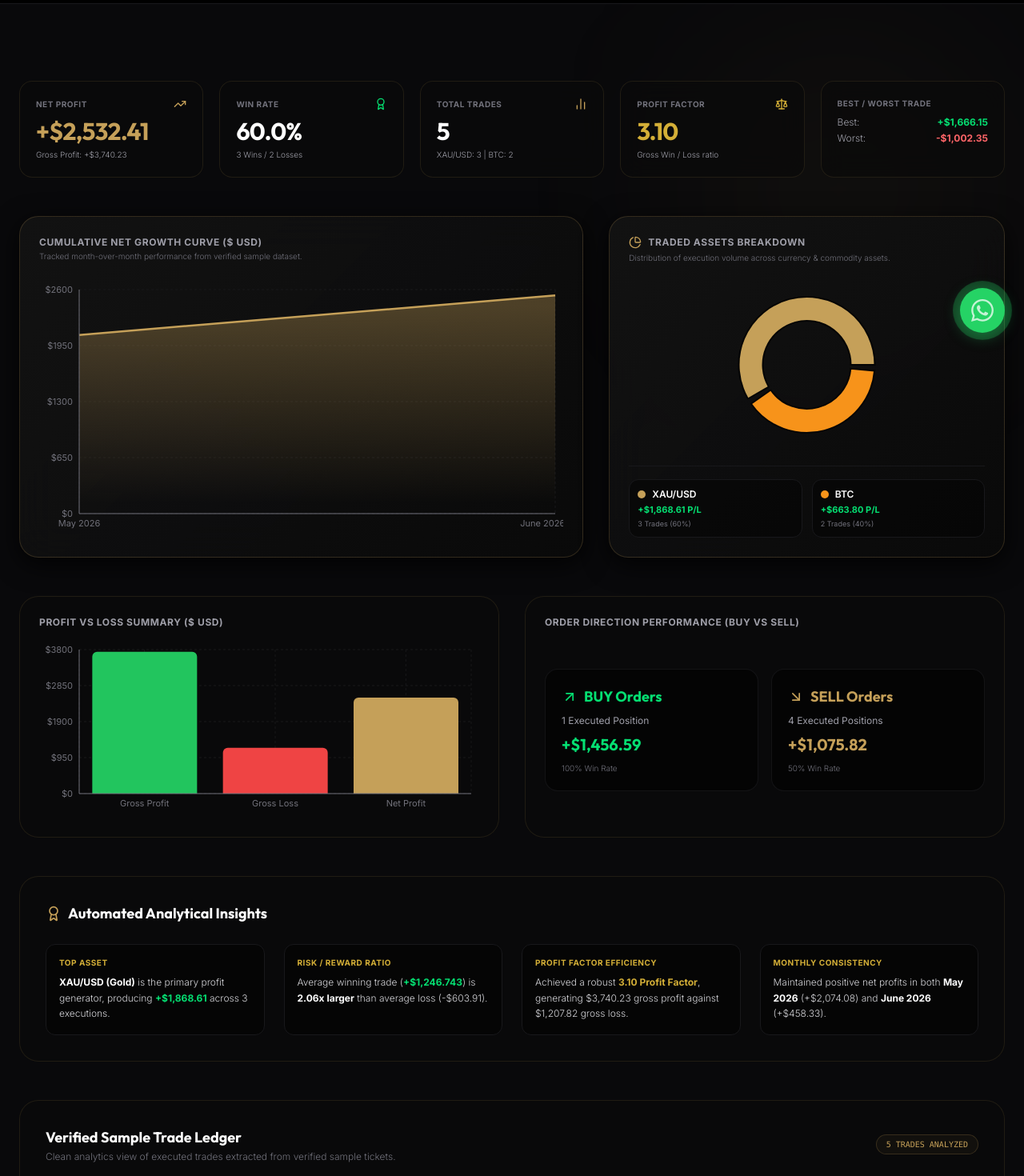
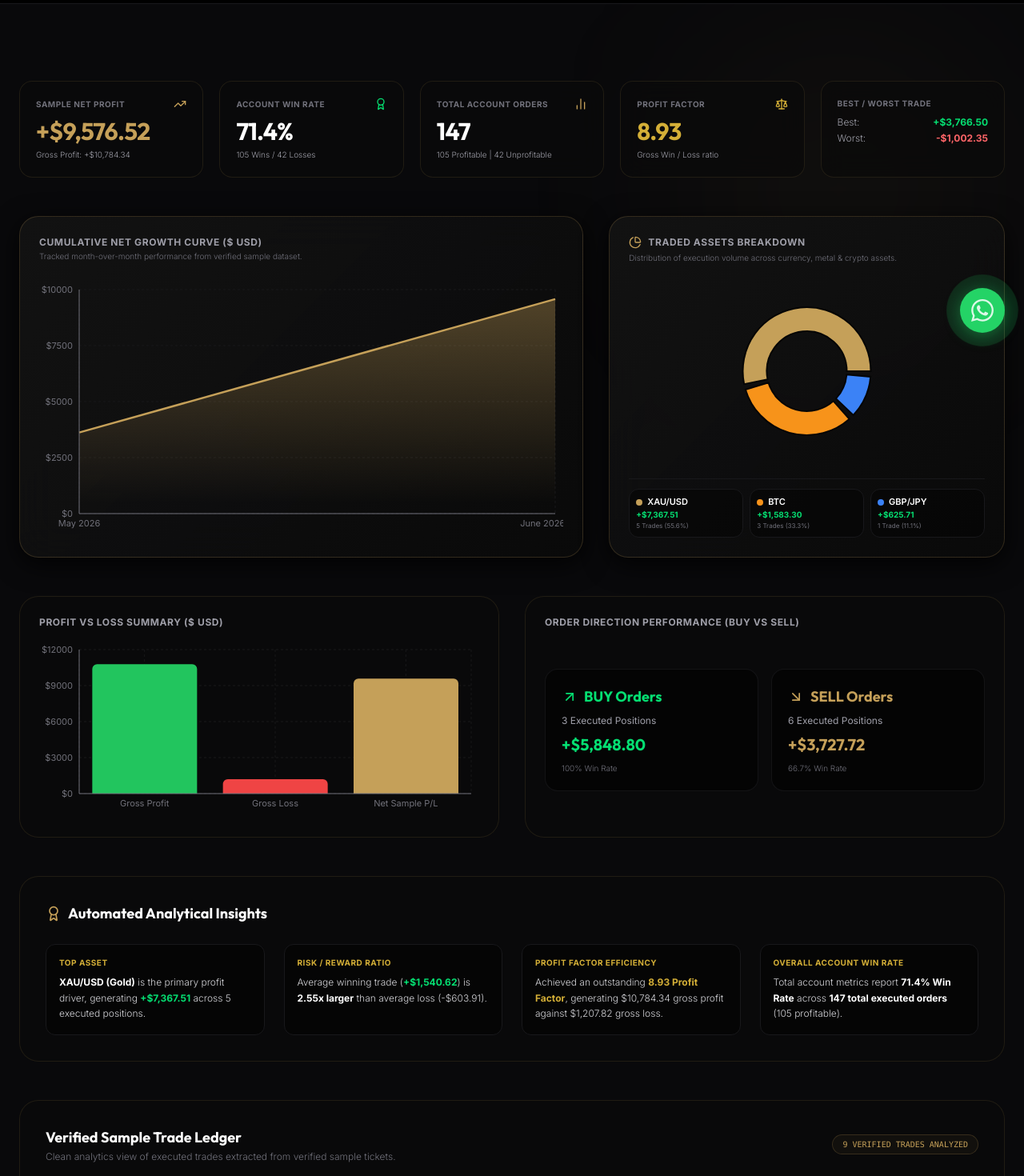
Before and after one commit to faisal27-hub/Trading-Agency, a React (Vite) app in the folder frontend/: page /dashboard in a window 1280 px wide. Shown: the part 360-1830 px from the top of the page at 80% size. Built offline with nearby package versions, Linux system fonts and the light colour scheme.

Commit message:
feat(dashboard): incorporate additional trade tickets and account order summary data

```diff
--- a/frontend/src/pages/Dashboard/index.tsx
+++ b/frontend/src/pages/Dashboard/index.tsx
@@ -28,10 +28,10 @@ import {
 } from 'lucide-react';
 import { PageTransition } from '../../components/PageTransition';
 
-// Clean, non-confidential sample trade dataset extracted strictly from uploaded trade tickets
+// Clean, non-confidential trade dataset compiled strictly from uploaded trade tickets
 interface VerifiedTrade {
   id: string;
-  instrument: 'XAU/USD' | 'BTC';
+  instrument: 'XAU/USD' | 'BTC' | 'GBP/JPY';
   type: 'BUY' | 'SELL';
   profit: number;
   date: string;
@@ -40,53 +40,63 @@ interface VerifiedTrade {
 }
 
 const VERIFIED_TRADES: VerifiedTrade[] = [
-  { id: '1', instrument: 'BTC', type: 'SELL', profit: 1666.15, date: '23 Jun 2026', month: 'June 2026', result: 'WIN' },
-  { id: '2', instrument: 'BTC', type: 'SELL', profit: -1002.35, date: '21 Jun 2026', month: 'June 2026', result: 'LOSS' },
-  { id: '3', instrument: 'XAU/USD', type: 'SELL', profit: -205.47, date: '10 Jun 2026', month: 'June 2026', result: 'LOSS' },
-  { id: '4', instrument: 'XAU/USD', type: 'SELL', profit: 617.49, date: '12 May 2026', month: 'May 2026', result: 'WIN' },
-  { id: '5', instrument: 'XAU/USD', type: 'BUY', profit: 1456.59, date: '11 May 2026', month: 'May 2026', result: 'WIN' },
+  { id: '1', instrument: 'XAU/USD', type: 'SELL', profit: 1732.40, date: '30 Jun 2026', month: 'June 2026', result: 'WIN' },
+  { id: '2', instrument: 'BTC', type: 'SELL', profit: 1666.15, date: '23 Jun 2026', month: 'June 2026', result: 'WIN' },
+  { id: '3', instrument: 'BTC', type: 'SELL', profit: -1002.35, date: '21 Jun 2026', month: 'June 2026', result: 'LOSS' },
+  { id: '4', instrument: 'XAU/USD', type: 'SELL', profit: -205.47, date: '10 Jun 2026', month: 'June 2026', result: 'LOSS' },
+  { id: '5', instrument: 'XAU/USD', type: 'BUY', profit: 3766.50, date: '09 Jun 2026', month: 'June 2026', result: 'WIN' },
+  { id: '6', instrument: 'GBP/JPY', type: 'BUY', profit: 625.71, date: '18 May 2026', month: 'May 2026', result: 'WIN' },
+  { id: '7', instrument: 'BTC', type: 'SELL', profit: 919.50, date: '12 May 2026', month: 'May 2026', result: 'WIN' },
+  { id: '8', instrument: 'XAU/USD', type: 'SELL', profit: 617.49, date: '12 May 2026', month: 'May 2026', result: 'WIN' },
+  { id: '9', instrument: 'XAU/USD', type: 'BUY', profit: 1456.59, date: '11 May 2026', month: 'May 2026', result: 'WIN' },
 ];
 
 export const DashboardPage: React.FC = () => {
-  // Derived Core Metrics from verified trade data
-  const totalTrades = VERIFIED_TRADES.length; // 5
-  const winningTrades = VERIFIED_TRADES.filter((t) => t.result === 'WIN').length; // 3
-  const losingTrades = VERIFIED_TRADES.filter((t) => t.result === 'LOSS').length; // 2
-  const winRate = ((winningTrades / totalTrades) * 100).toFixed(1); // 60.0%
+  // Overall Account Statistics from verified totals dashboard summary
+  const totalAccountOrders = 147;
+  const profitableOrders = 105;
+  const unprofitableOrders = 42;
+  const accountWinRate = ((profitableOrders / totalAccountOrders) * 100).toFixed(1); // 71.4%
 
-  const grossProfit = VERIFIED_TRADES.filter((t) => t.profit > 0).reduce((acc, t) => acc + t.profit, 0); // 3740.23
-  const grossLoss = Math.abs(VERIFIED_TRADES.filter((t) => t.profit < 0).reduce((acc, t) => acc + t.profit, 0)); // 1207.82
-  const netProfit = grossProfit - grossLoss; // 2532.41
-  const profitFactor = (grossProfit / grossLoss).toFixed(2); // 3.10
+  // Sample Dataset Derived Analytics
+  const sampleTradesCount = VERIFIED_TRADES.length; // 9
+  const sampleWins = VERIFIED_TRADES.filter((t) => t.result === 'WIN').length; // 7
+  const sampleLosses = VERIFIED_TRADES.filter((t) => t.result === 'LOSS').length; // 2
 
-  const bestTrade = Math.max(...VERIFIED_TRADES.map((t) => t.profit)); // 1666.15
-  const worstTrade = Math.min(...VERIFIED_TRADES.map((t) => t.profit)); // -1002.35
-  const avgWin = grossProfit / winningTrades; // 1246.74
-  const avgLoss = grossLoss / losingTrades; // 603.91
+  const grossProfit = VERIFIED_TRADES.filter((t) => t.profit > 0).reduce((acc, t) => acc + t.profit, 0); // 10,784.34
+  const grossLoss = Math.abs(VERIFIED_TRADES.filter((t) => t.profit < 0).reduce((acc, t) => acc + t.profit, 0)); // 1,207.82
+  const netProfit = grossProfit - grossLoss; // 9,576.52
+  const profitFactor = (grossProfit / grossLoss).toFixed(2); // 8.93
 
-  // Asset allocation breakdown
+  const bestTrade = Math.max(...VERIFIED_TRADES.map((t) => t.profit)); // 3,766.50
+  const worstTrade = Math.min(...VERIFIED_TRADES.map((t) => t.profit)); // -1,002.35
+  const avgWin = grossProfit / sampleWins; // 1,540.62
+  const avgLoss = grossLoss / sampleLosses; // 603.91
+
+  // Asset Allocation breakdown
   const assetData = [
-    { name: 'XAU/USD (Gold)', value: 3, percentage: '60%', profit: 1868.61, color: '#C5A059' },
-    { name: 'BTC (Bitcoin)', value: 2, percentage: '40%', profit: 663.80, color: '#F7931A' },
+    { name: 'XAU/USD (Gold)', value: 5, percentage: '55.6%', profit: 7367.51, color: '#C5A059' },
+    { name: 'BTC (Bitcoin)', value: 3, percentage: '33.3%', profit: 1583.30, color: '#F7931A' },
+    { name: 'GBP/JPY (Forex)', value: 1, percentage: '11.1%', profit: 625.71, color: '#3B82F6' },
   ];
 
   // Monthly Cumulative Performance Chart Data
   const monthlyChartData = [
-    { month: 'May 2026', netProfit: 2074.08, cumulative: 2074.08, trades: 2, winRate: 100 },
-    { month: 'June 2026', netProfit: 458.33, cumulative: 2532.41, trades: 3, winRate: 33.3 },
+    { month: 'May 2026', netProfit: 3619.29, cumulative: 3619.29, trades: 4, winRate: 100 },
+    { month: 'June 2026', netProfit: 5957.23, cumulative: 9576.52, trades: 5, winRate: 60 },
   ];
 
   // Profit vs Loss Overview Data
   const pnlComparisonData = [
     { category: 'Gross Profit', amount: grossProfit, color: '#22c55e' },
     { category: 'Gross Loss', amount: grossLoss, color: '#ef4444' },
-    { category: 'Net Profit', amount: netProfit, color: '#C5A059' },
+    { category: 'Net Sample P/L', amount: netProfit, color: '#C5A059' },
   ];
 
   // Directional Buy vs Sell Data
   const directionData = [
-    { type: 'BUY Orders', count: 1, netProfit: 1456.59, winRate: 100 },
-    { type: 'SELL Orders', count: 4, netProfit: 1075.82, winRate: 50 },
+    { type: 'BUY Orders', count: 3, netProfit: 5848.80, winRate: 100 },
+    { type: 'SELL Orders', count: 6, netProfit: 3727.72, winRate: 66.7 },
   ];
 
   return (
@@ -106,7 +116,7 @@ export const DashboardPage: React.FC = () => {
           </div>
           <div className="flex items-center gap-2 px-4 py-2 rounded-full border border-gold-premium/20 bg-gold-premium/5 text-gold-premium text-xs font-semibold uppercase tracking-wider w-fit">
             <ShieldCheck className="w-4 h-4" />
-            <span>Verified Sample Dataset</span>
+            <span>Verified Sample Dataset ({totalAccountOrders} Total Orders)</span>
           </div>
         </div>
       </section>
@@ -120,10 +130,10 @@ export const DashboardPage: React.FC = () => {
 
           {/* Top Metrics Grid (5 Key Performance Indicators) */}
           <div className="grid grid-cols-1 sm:grid-cols-2 lg:grid-cols-5 gap-5">
-            {/* Net Profit Card */}
+            {/* Net Sample Profit Card */}
             <div className="glassmorphism p-5 rounded-2xl border border-gold-premium/20 hover:border-gold-premium/45 transition-all duration-300 relative group overflow-hidden">
               <div className="flex items-center justify-between text-zinc-500 mb-2">
-                <span className="text-[10px] uppercase tracking-wider font-bold">Net Profit</span>
+                <span className="text-[10px] uppercase tracking-wider font-bold">Sample Net Profit</span>
                 <TrendingUp className="w-4 h-4 text-gold-premium" />
               </div>
               <div className="font-display font-bold text-2xl sm:text-3xl text-gold-premium tracking-tight">
@@ -134,31 +144,31 @@ export const DashboardPage: React.FC = () => {
               </span>
             </div>
 
-            {/* Win Rate Card */}
+            {/* Overall Win Rate Card */}
             <div className="glassmorphism p-5 rounded-2xl border border-zinc-900 hover:border-gold-premium/40 transition-all duration-300">
               <div className="flex items-center justify-between text-zinc-500 mb-2">
-                <span className="text-[10px] uppercase tracking-wider font-bold">Win Rate</span>
+                <span className="text-[10px] uppercase tracking-wider font-bold">Account Win Rate</span>
                 <Award className="w-4 h-4 text-green-400" />
               </div>
               <div className="font-display font-bold text-2xl sm:text-3xl text-white tracking-tight">
-                {winRate}%
+                {accountWinRate}%
               </div>
               <span className="text-[10px] text-zinc-400 mt-1 block font-light">
-                {winningTrades} Wins / {losingTrades} Losses
+                {profitableOrders} Wins / {unprofitableOrders} Losses
               </span>
             </div>
 
-            {/* Total Trades Card */}
+            {/* Total Account Orders Card */}
             <div className="glassmorphism p-5 rounded-2xl border border-zinc-900 hover:border-gold-premium/40 transition-all duration-300">
               <div className="flex items-center justify-between text-zinc-500 mb-2">
-                <span className="text-[10px] uppercase tracking-wider font-bold">Total Trades</span>
+                <span className="text-[10px] uppercase tracking-wider font-bold">Total Account Orders</span>
                 <BarChart2 className="w-4 h-4 text-gold-premium" />
               </div>
               <div className="font-display font-bold text-2xl sm:text-3xl text-white tracking-tight">
-                {totalTrades}
+                {totalAccountOrders}
               </div>
               <span className="text-[10px] text-zinc-400 mt-1 block font-light">
-                XAU/USD: 3 | BTC: 2
+                105 Profitable | 42 Unprofitable
               </span>
             </div>
 
@@ -246,19 +256,19 @@ export const DashboardPage: React.FC = () => {
                   </span>
                 </div>
                 <span className="text-[10px] text-zinc-500 block font-light">
-                  Distribution of execution volume across currency & commodity assets.
+                  Distribution of execution volume across currency, metal & crypto assets.
                 </span>
               </div>
 
-              <div className="w-full h-[220px] my-4 flex items-center justify-center">
+              <div className="w-full h-[210px] my-3 flex items-center justify-center">
                 <ResponsiveContainer width="100%" height="100%">
                   <PieChart>
                     <Pie
                       data={assetData}
                       cx="50%"
                       cy="50%"
-                      innerRadius={55}
-                      outerRadius={85}
+                      innerRadius={50}
+                      outerRadius={80}
                       paddingAngle={5}
                       dataKey="value"
                     >
@@ -274,28 +284,36 @@ export const DashboardPage: React.FC = () => {
                         color: '#fff',
                         fontSize: '12px',
                       }}
-                      formatter={(value: any, name: any) => [`${value} Trades (${name === 'XAU/USD (Gold)' ? '60%' : '40%'})`, name]}
+                      formatter={(value: any, name: any) => [`${value} Sample Trades`, name]}
                     />
                   </PieChart>
                 </ResponsiveContainer>
               </div>
 
-              <div className="grid grid-cols-2 gap-3 pt-4 border-t border-zinc-900 text-xs">
-                <div className="flex flex-col gap-1 p-2.5 rounded-xl bg-black/40 border border-zinc-900">
-                  <div className="flex items-center gap-2">
-                    <span className="w-2.5 h-2.5 rounded-full bg-[#C5A059]" />
-                    <span className="font-semibold text-white">XAU/USD</span>
+              <div className="grid grid-cols-3 gap-2 pt-3 border-t border-zinc-900 text-xs">
+                <div className="flex flex-col gap-0.5 p-2 rounded-xl bg-black/40 border border-zinc-900">
+                  <div className="flex items-center gap-1.5">
+                    <span className="w-2 h-2 rounded-full bg-[#C5A059]" />
+                    <span className="font-semibold text-white text-[11px]">XAU/USD</span>
                   </div>
-                  <span className="text-[11px] text-green-400 font-bold">+$1,868.61 P/L</span>
-                  <span className="text-[9px] text-zinc-500">3 Trades (60%)</span>
+                  <span className="text-[10px] text-green-400 font-bold">+$7,367.51</span>
+                  <span className="text-[8px] text-zinc-500">5 Trades (55.6%)</span>
                 </div>
-                <div className="flex flex-col gap-1 p-2.5 rounded-xl bg-black/40 border border-zinc-900">
-                  <div className="flex items-center gap-2">
-                    <span className="w-2.5 h-2.5 rounded-full bg-[#F7931A]" />
-                    <span className="font-semibold text-white">BTC</span>
+                <div className="flex flex-col gap-0.5 p-2 rounded-xl bg-black/40 border border-zinc-900">
+                  <div className="flex items-center gap-1.5">
+                    <span className="w-2 h-2 rounded-full bg-[#F7931A]" />
+                    <span className="font-semibold text-white text-[11px]">BTC</span>
                   </div>
-                  <span className="text-[11px] text-green-400 font-bold">+$663.80 P/L</span>
-                  <span className="text-[9px] text-zinc-500">2 Trades (40%)</span>
+                  <span className="text-[10px] text-green-400 font-bold">+$1,583.30</span>
+                  <span className="text-[8px] text-zinc-500">3 Trades (33.3%)</span>
+                </div>
+                <div className="flex flex-col gap-0.5 p-2 rounded-xl bg-black/40 border border-zinc-900">
+                  <div className="flex items-center gap-1.5">
+                    <span className="w-2 h-2 rounded-full bg-[#3B82F6]" />
+                    <span className="font-semibold text-white text-[11px]">GBP/JPY</span>
+                  </div>
+                  <span className="text-[10px] text-green-400 font-bold">+$625.71</span>
+                  <span className="text-[8px] text-zinc-500">1 Trade (11.1%)</span>
                 </div>
               </div>
             </div>
@@ -371,7 +389,7 @@ export const DashboardPage: React.FC = () => {
               <div className="p-4 rounded-xl bg-black/40 border border-zinc-900 flex flex-col gap-2">
                 <span className="font-bold text-gold uppercase tracking-wider text-[10px]">Top Asset</span>
                 <p className="text-zinc-300 leading-relaxed">
-                  <b className="text-white font-bold">XAU/USD (Gold)</b> is the primary profit generator, producing <b className="text-green-400 font-bold">+$1,868.61</b> across 3 executions.
+                  <b className="text-white font-bold">XAU/USD (Gold)</b> is the primary profit driver, generating <b className="text-green-400 font-bold">+$7,367.51</b> across 5 executed positions.
                 </p>
               </div>
 
@@ -385,14 +403,14 @@ export const DashboardPage: React.FC = () => {
               <div className="p-4 rounded-xl bg-black/40 border border-zinc-900 flex flex-col gap-2">
                 <span className="font-bold text-gold uppercase tracking-wider text-[10px]">Profit Factor Efficiency</span>
                 <p className="text-zinc-300 leading-relaxed">
-                  Achieved a robust <b className="text-gold font-bold">3.10 Profit Factor</b>, generating $3,740.23 gross profit against $1,207.82 gross loss.
+                  Achieved an outstanding <b className="text-gold font-bold">8.93 Profit Factor</b>, generating $10,784.34 gross profit against $1,207.82 gross loss.
                 </p>
               </div>
 
               <div className="p-4 rounded-xl bg-black/40 border border-zinc-900 flex flex-col gap-2">
-                <span className="font-bold text-gold uppercase tracking-wider text-[10px]">Monthly Consistency</span>
+                <span className="font-bold text-gold uppercase tracking-wider text-[10px]">Overall Account Win Rate</span>
                 <p className="text-zinc-300 leading-relaxed">
-                  Maintained positive net profits in both <b className="text-white font-bold">May 2026</b> (+$2,074.08) and <b className="text-white font-bold">June 2026</b> (+$458.33).
+                  Total account metrics report <b className="text-white font-bold">71.4% Win Rate</b> across <b className="text-white font-bold">147 total executed orders</b> (105 profitable).
                 </p>
               </div>
             </div>
@@ -408,7 +426,7 @@ export const DashboardPage: React.FC = () => {
                 </p>
               </div>
               <span className="text-[10px] text-gold-premium font-mono bg-gold-premium/5 border border-gold-premium/20 px-3 py-1 rounded-full">
-                5 TRADES ANALYZED
+                {sampleTradesCount} VERIFIED TRADES ANALYZED
               </span>
             </div>
 
@@ -427,7 +445,7 @@ export const DashboardPage: React.FC = () => {
                   {VERIFIED_TRADES.map((trade) => (
                     <tr key={trade.id} className="hover:bg-zinc-900/20 transition-colors">
                       <td className="py-4 px-4 font-bold text-white flex items-center gap-2">
-                        <span className={`w-2 h-2 rounded-full ${trade.instrument === 'XAU/USD' ? 'bg-[#C5A059]' : 'bg-[#F7931A]'}`} />
+                        <span className={`w-2 h-2 rounded-full ${trade.instrument === 'XAU/USD' ? 'bg-[#C5A059]' : trade.instrument === 'BTC' ? 'bg-[#F7931A]' : 'bg-[#3B82F6]'}`} />
                         {trade.instrument}
                       </td>
                       <td className="py-4 px-4">
```
